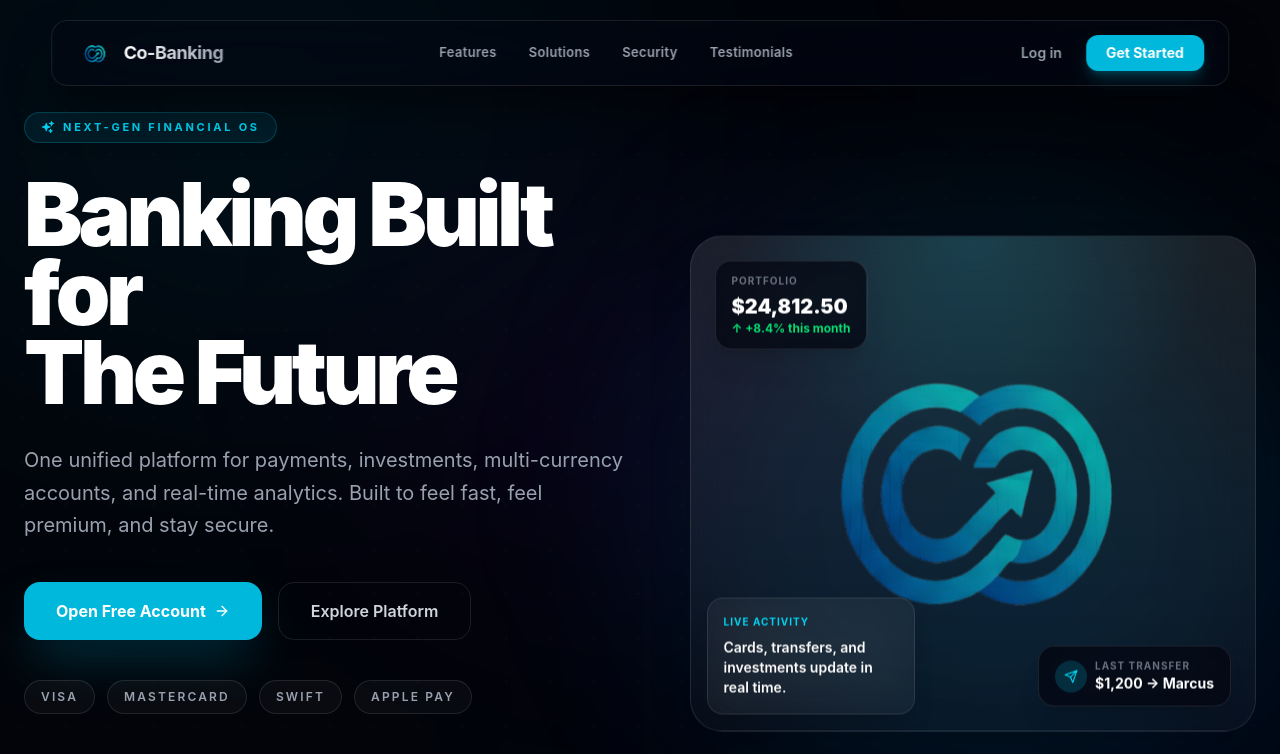
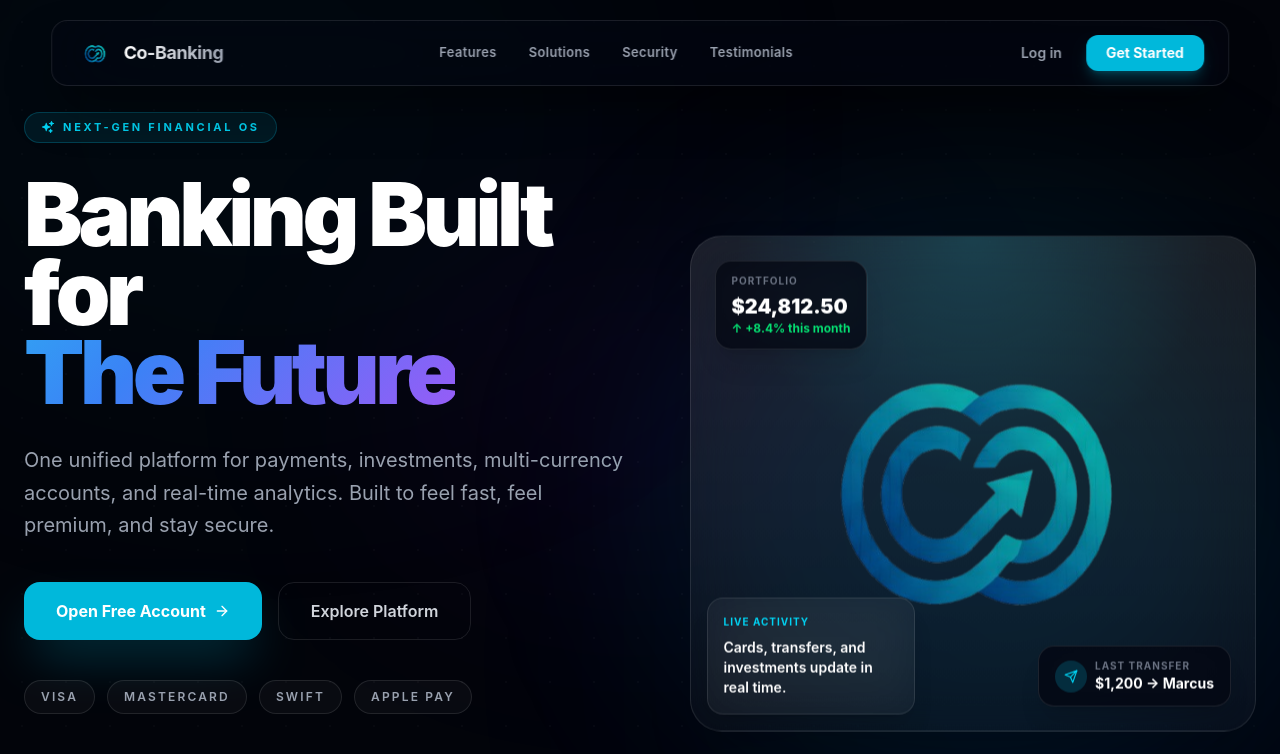
Before and after one commit to DeshanRashmika/Co-banking-FrontEnd, a React (Vite) app: page / in a window 1280 px wide. Shown: the top 754 px of the page. Built offline with nearby package versions, Linux system fonts and the light colour scheme.

Commit message:
Enhance index.css with new styles for animated gradient text, shimmer loader, and scrollbar customization

```diff
--- a/src/index.css
+++ b/src/index.css
@@ -1,15 +1,76 @@
 @import "tailwindcss";
 
+/* ── Base ── */
 body {
   margin: 0;
   font-family: -apple-system, BlinkMacSystemFont, 'Segoe UI', 'Roboto', 'Oxygen',
-    'Ubuntu', 'Cantarell', 'Fira Sans', 'Droid Sans',
-    'Helvetica Neue', sans-serif;
+    'Ubuntu', 'Cantarell', 'Fira Sans', 'Droid Sans', 'Helvetica Neue', sans-serif;
   -webkit-font-smoothing: antialiased;
   -moz-osx-font-smoothing: grayscale;
 }
 
 code {
-  font-family: source-code-pro, Menlo, Monaco, Consolas, 'Courier New',
-    monospace;
+  font-family: source-code-pro, Menlo, Monaco, Consolas, 'Courier New', monospace;
 }
+
+/* ── Animated gradient text ── */
+.gradient-text {
+  background: linear-gradient(135deg, #22d3ee 0%, #3b82f6 40%, #a855f7 80%, #22d3ee 100%);
+  background-size: 200% 200%;
+  -webkit-background-clip: text;
+  -webkit-text-fill-color: transparent;
+  background-clip: text;
+  animation: gradient-shift 4s ease infinite;
+}
+
+@keyframes gradient-shift {
+  0%   { background-position: 0% 50%; }
+  50%  { background-position: 100% 50%; }
+  100% { background-position: 0% 50%; }
+}
+
+/* ── Slow pulse for background orbs ── */
+.animate-pulse-slow {
+  animation: pulse-slow 8s ease-in-out infinite;
+}
+
+@keyframes pulse-slow {
+  0%, 100% { opacity: 0.5; transform: scale(1); }
+  50%       { opacity: 0.8; transform: scale(1.05); }
+}
+
+/* ── Shimmer / skeleton loader ── */
+.shimmer {
+  position: relative;
+  overflow: hidden;
+}
+
+.shimmer::after {
+  content: '';
+  position: absolute;
+  inset: 0;
+  background: linear-gradient(
+    90deg,
+    transparent 0%,
+    rgba(255, 255, 255, 0.06) 50%,
+    transparent 100%
+  );
+  background-size: 200% 100%;
+  animation: shimmer-move 2.2s linear infinite;
+}
+
+@keyframes shimmer-move {
+  0%   { background-position: -200% 0; }
+  100% { background-position: 200% 0; }
+}
+
+/* ── Floating card glow on hover ── */
+.card-glow:hover {
+  box-shadow: 0 0 40px rgba(34, 211, 238, 0.08), 0 20px 40px rgba(0, 0, 0, 0.4);
+}
+
+/* ── Scrollbar styling ── */
+::-webkit-scrollbar       { width: 6px; }
+::-webkit-scrollbar-track { background: #030712; }
+::-webkit-scrollbar-thumb { background: #1f2937; border-radius: 3px; }
+::-webkit-scrollbar-thumb:hover { background: #374151; }
```
